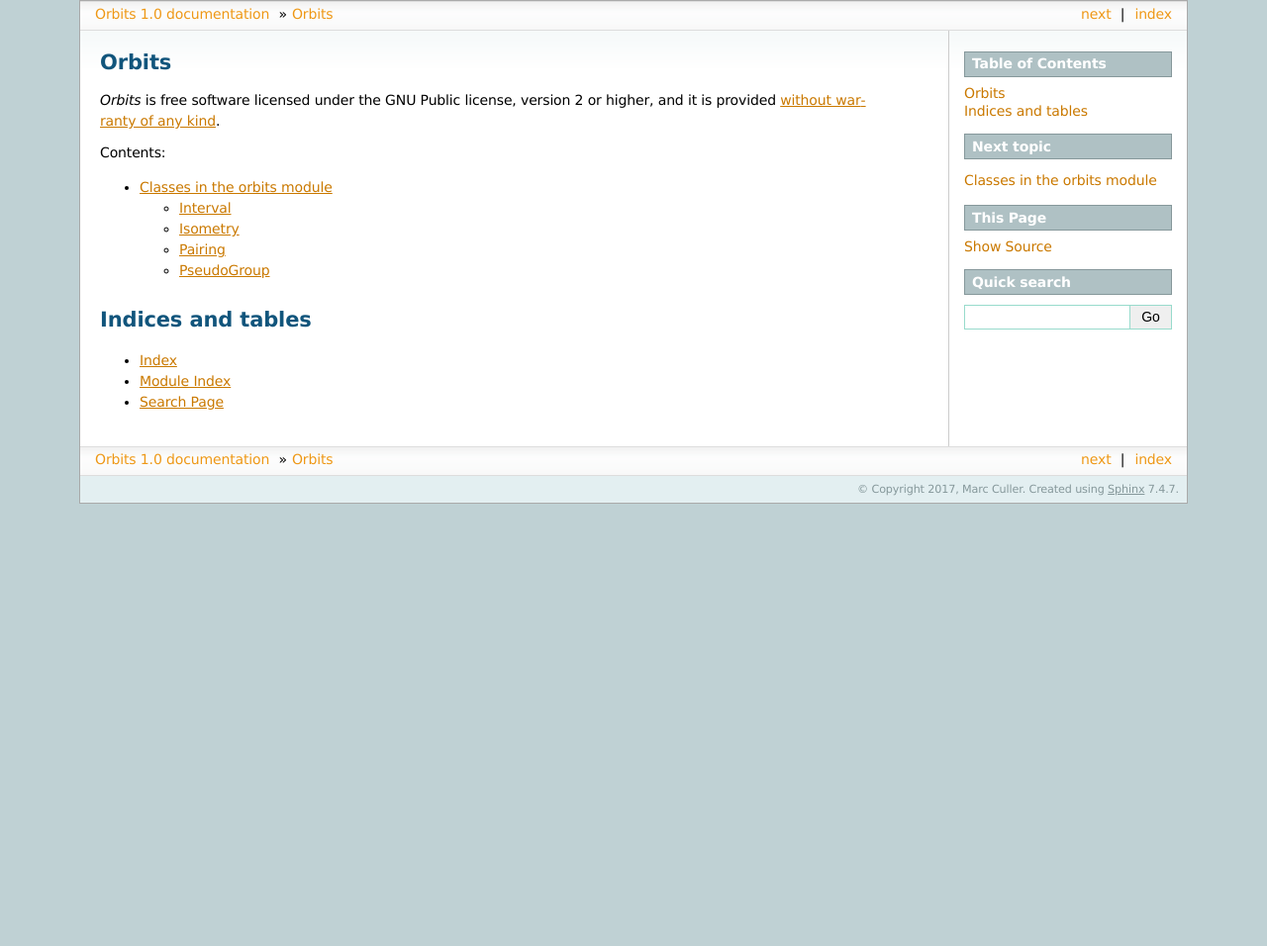
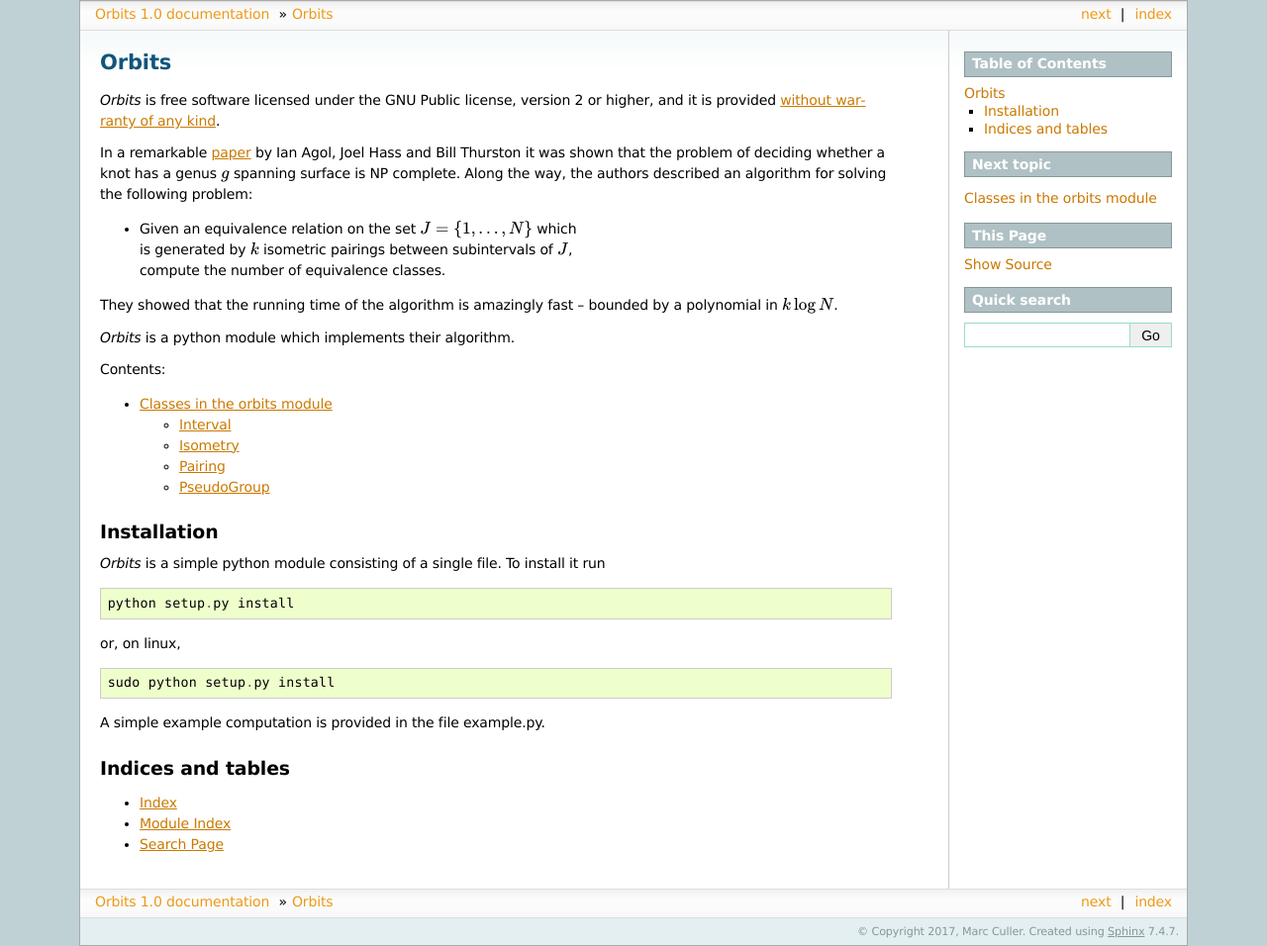
Before and after one commit to culler/AHTorbits, a Sphinx documentation site: the page built from documentation/source/index.rst, in a window 1280 px wide. Shown: the whole page at 99% size. Built offline with Sphinx 7.4.7, drawn with Linux system fonts in a browser that asks for light colours; before the commit the page ends 900 px from its top, so only the background shows below that.

Commit message:
ReST tweaks.

```diff
--- a/README.rst
+++ b/README.rst
@@ -10,7 +10,7 @@ Copyright |copy| 2017, Marc Culler
 Description
 -----------
 
-In remarkable `paper
+In a remarkable `paper
 <http://www.ams.org/journals/tran/2006-358-09/S0002-9947-05-03919-X/S0002-9947-05-03919-X.pdf>`_
 by Ian Agol, Joel Hass and Bill Thurston it was shown that the problem of
 deciding whether a knot has a genus g spanning surface is NP complete.  Along
--- a/documentation/source/index.rst
+++ b/documentation/source/index.rst
@@ -6,6 +6,21 @@ and it is provided `without warranty of any kind`__.
 
 __ http://www.gnu.org/licenses/gpl-2.0-standalone.html#section11
 
+In a remarkable `paper
+<http://www.ams.org/journals/tran/2006-358-09/S0002-9947-05-03919-X/S0002-9947-05-03919-X.pdf>`_
+by Ian Agol, Joel Hass and Bill Thurston it was shown that the problem of
+deciding whether a knot has a genus :math:`g` spanning surface is NP complete.  Along
+the way, the authors described an algorithm for solving the following problem:
+
+*
+   |   Given an equivalence relation on the set :math:`J = \{1, ..., N\}` which
+   |   is generated by :math:`k` isometric pairings between subintervals of :math:`J`,
+   |   compute the number of equivalence classes.
+
+They showed that the running time of the algorithm is amazingly fast --
+bounded by a polynomial in :math:`k \log N`.
+
+*Orbits* is a python module which implements their algorithm.
 
 .. toctree::
    :maxdepth: 2
@@ -13,10 +28,21 @@ __ http://www.gnu.org/licenses/gpl-2.0-standalone.html#section11
 
    module
 
+Installation
+------------
 
+*Orbits* is a simple python module consisting of a single file.  To install it run ::
+
+   python setup.py install
+
+or, on linux, ::
+
+   sudo python setup.py install
+
+A simple example computation is provided in the file example.py.
 
 Indices and tables
-==================
+------------------
 
 * :ref:`genindex`
 * :ref:`modindex`
```
